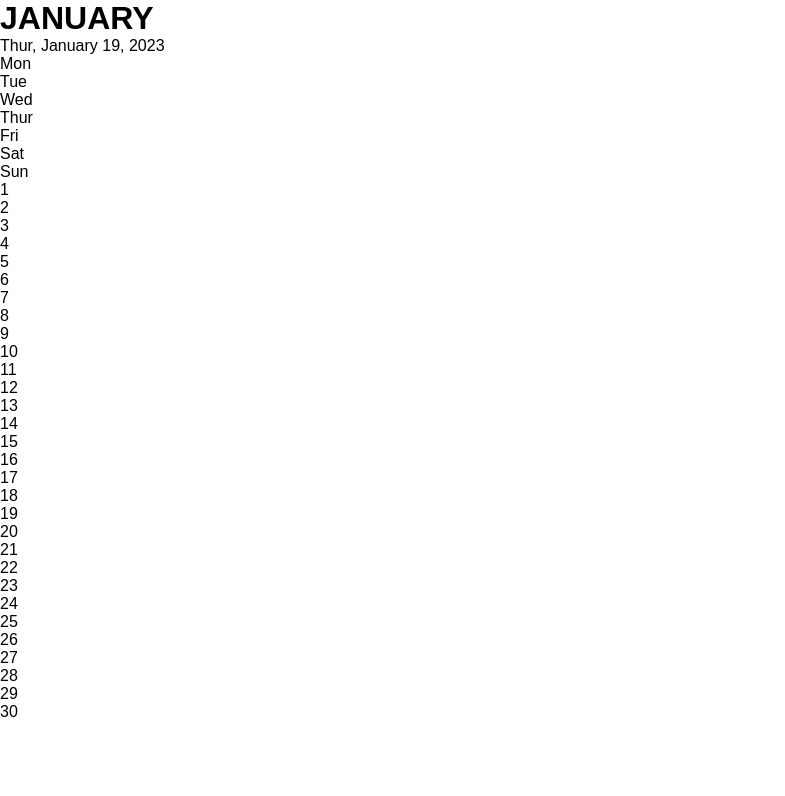
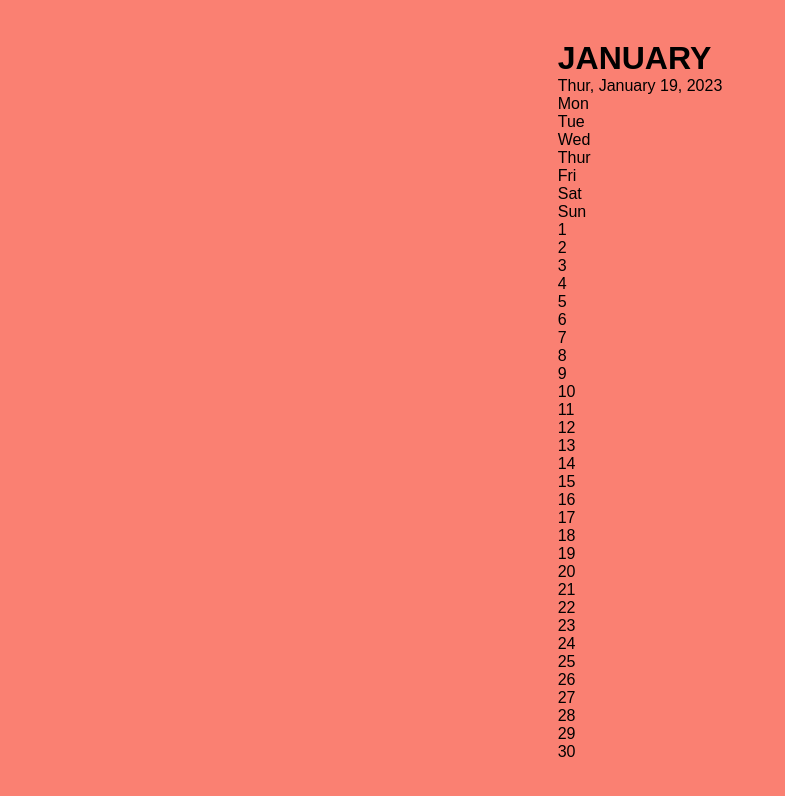
Before and after one commit to kibeetfelix/My_Calender, a plain HTML site: page index.html in a window 1280 px wide. Shown: the whole page, without its empty margins (0-785 px from the left). Drawn offline with Linux system fonts and the light colour scheme.

Commit message:
container

```diff
--- a/styles.css
+++ b/styles.css
@@ -4,3 +4,12 @@
     font-family: sans-serif;
     box-sizing: border-box;
 }
+
+.container {
+    width: 100%;
+    height: 100vh;
+    background-color: salmon;
+    display: flex;
+    justify-content: center;
+    align-items: center;
+}
```
